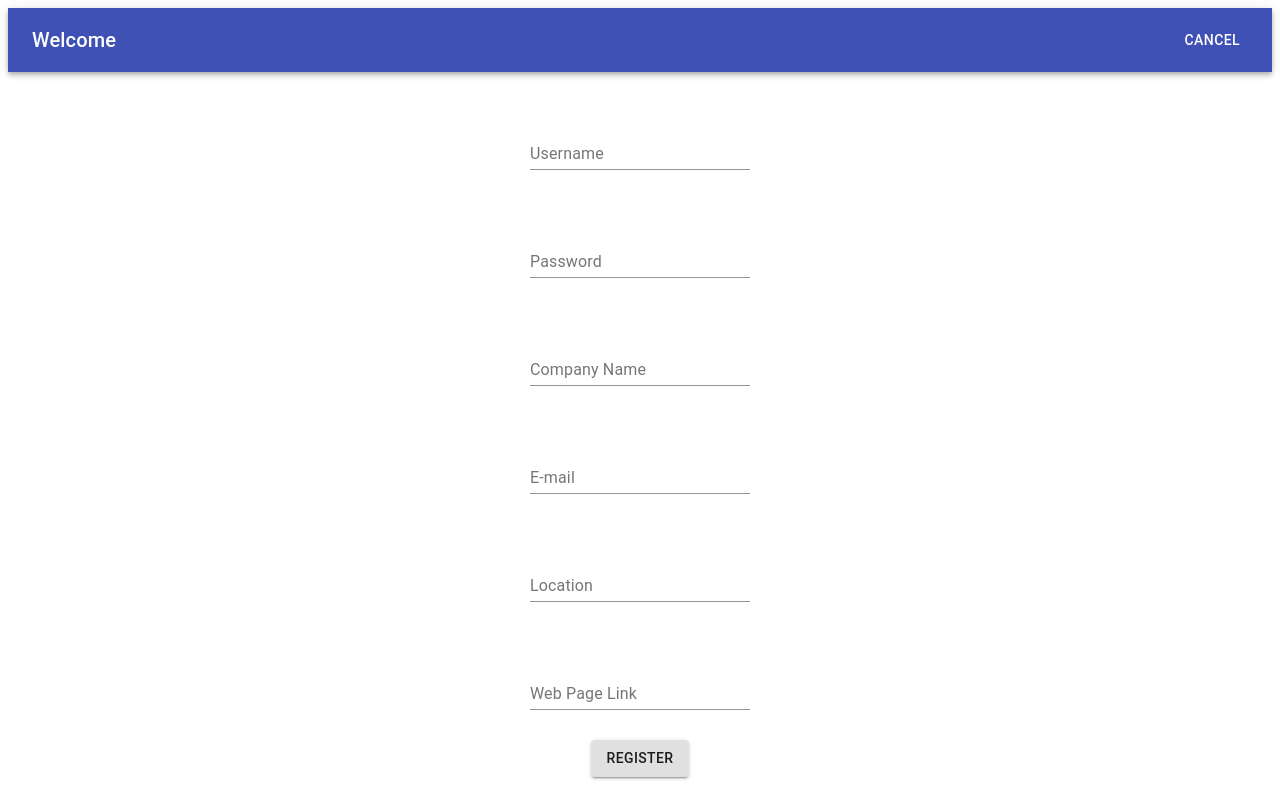
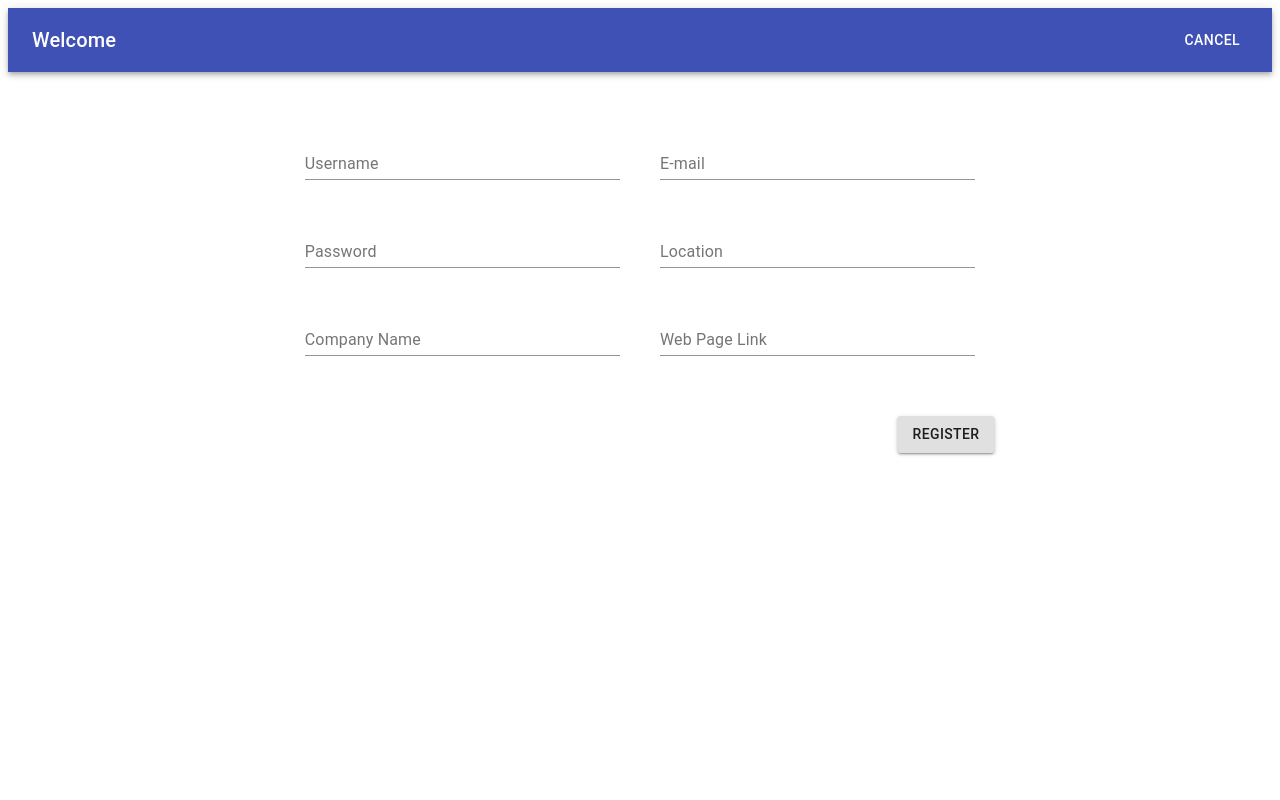
Before and after one commit to Cs353Group14/CS353ProjectCode, a React (Create React App) app in the folder frontend/: page /register-company in a window 1280 px wide. Built offline with nearby package versions, Linux system fonts and the light colour scheme.

Commit message:
some style demo

```diff
--- a/frontend/src/components/Register/RegisterCompany.js
+++ b/frontend/src/components/Register/RegisterCompany.js
@@ -52,32 +52,40 @@ function RegisterCompany() {
             <RegisterBar/>
 
             <div className={"register-root"}>
+            <div className="register-elements">
 
-            <form className={"login-entry"} noValidate autoComplete="off">
-                    <TextField label="Username" onChange={handleNewUsername}/>
+            <div className="register-element-left">
+            <form className={"register-entry-left"} noValidate autoComplete="off">
+                    <TextField fullWidth label="Username" onChange={handleNewUsername}/>
                 </form>
 
-                <form className={"login-entry"} noValidate autoComplete="off">
-                    <TextField label="Password" type={"password"} onChange={handleNewPassword}/>
+                <form className={"register-entry-left"} noValidate autoComplete="off">
+                    <TextField fullWidth label="Password" type={"password"} onChange={handleNewPassword}/>
                 </form>
 
-                <form className={"login-entry"} noValidate autoComplete="off">
-                    <TextField label="Company Name" onChange={handleNewName}/>
+                <form className={"register-entry-left"} noValidate autoComplete="off">
+                    <TextField fullWidth label="Company Name" onChange={handleNewName}/>
+                </form>
+                </div>
+
+                <div className="register-element-right">
+
+                <form className={"register-entry-right"} noValidate autoComplete="off">
+                    <TextField fullWidth label="E-mail"  type={"email"} onChange={handleNewMail} />
                 </form>
 
-                <form className={"login-entry"} noValidate autoComplete="off">
-                    <TextField label="E-mail"  type={"email"} onChange={handleNewMail} />
+                <form className={"register-entry-right"} noValidate autoComplete="off">
+                    <TextField fullWidth label="Location" onChange={handleNewLocation}/>
                 </form>
 
-                <form className={"login-entry"} noValidate autoComplete="off">
-                    <TextField label="Location" onChange={handleNewLocation}/>
+                <form className={"register-entry-right"} noValidate autoComplete="off">
+                    <TextField fullWidth label="Web Page Link" onChange={handleNewLink}/>
                 </form>
+                </div>
 
-                <form className={"login-entry"} noValidate autoComplete="off">
-                    <TextField label="Web Page Link" onChange={handleNewLink}/>
-                </form>
+                </div>
 
-                <div >
+                <div className={"register-button"} >
                     <Button variant="contained"  onClick={handleRegisterClick} >
                         Register
                     </Button>
--- a/frontend/src/components/Register/RegisterEditor.js
+++ b/frontend/src/components/Register/RegisterEditor.js
@@ -52,32 +52,41 @@ function RegisterEditor() {
             <RegisterBar/>
 
             <div className={"register-root"}>
+            <div className="register-elements">
 
-            <form className={"login-entry"} noValidate autoComplete="off">
-                    <TextField label="Username" onChange={handleNewUsername}/>
+            <div className="register-element-left">
+
+            <form className={"register-entry-left"} noValidate autoComplete="off">
+                    <TextField fullWidth label="Username" onChange={handleNewUsername}/>
                 </form>
 
-                <form className={"login-entry"} noValidate autoComplete="off">
-                    <TextField label="Password" type={"password"} onChange={handleNewPassword}/>
+                <form className={"register-entry-left"} noValidate autoComplete="off">
+                    <TextField fullWidth label="Password" type={"password"} onChange={handleNewPassword}/>
                 </form>
 
-                <form className={"login-entry"} noValidate autoComplete="off">
-                    <TextField label="Name" onChange={handleNewName}/>
+                <form className={"register-entry-left"} noValidate autoComplete="off">
+                    <TextField fullWidth label="Name" onChange={handleNewName}/>
+                </form>
+                </div>
+
+                <div className="register-element-right">
+
+                <form className={"register-entry-right"} noValidate autoComplete="off">
+                    <TextField fullWidth label="E-mail"  type={"email"} onChange={handleNewMail} />
                 </form>
 
-                <form className={"login-entry"} noValidate autoComplete="off">
-                    <TextField label="E-mail"  type={"email"} onChange={handleNewMail} />
+                <form className={"register-entry-right"} noValidate autoComplete="off">
+                    <TextField fullWidth label="Current Position" onChange={handleNewPosition}/>
                 </form>
 
-                <form className={"login-entry"} noValidate autoComplete="off">
-                    <TextField label="Current Position" onChange={handleNewPosition}/>
+                <form className={"register-entry-right"} noValidate autoComplete="off">
+                    <TextField fullWidth label="Current Company" onChange={handleNewPlace}/>
                 </form>
+                </div>
 
-                <form className={"login-entry"} noValidate autoComplete="off">
-                    <TextField label="Current Company" onChange={handleNewPlace}/>
-                </form>
+                </div>
 
-                <div>
+                <div className={"register-button"} >
                     <Button variant="contained"  onClick={handleRegisterClick} >
                         Register
                     </Button>
```
